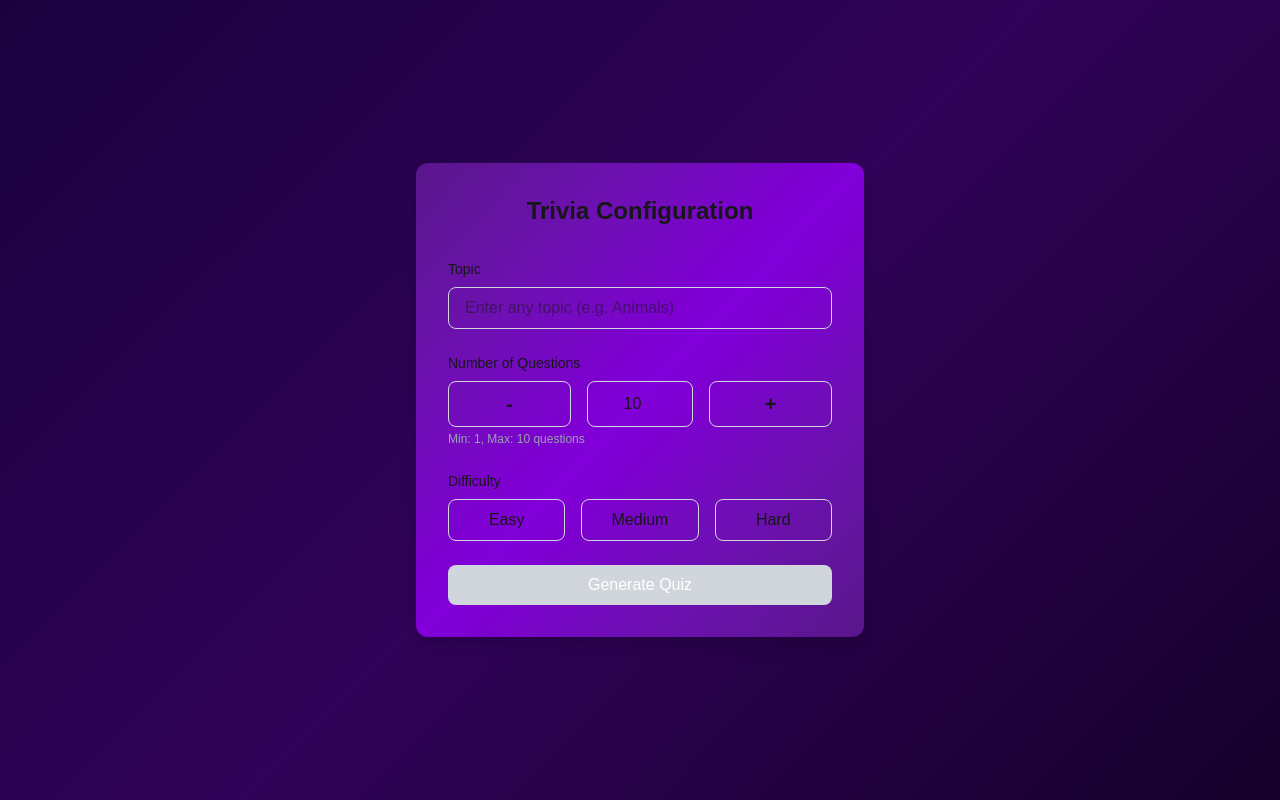
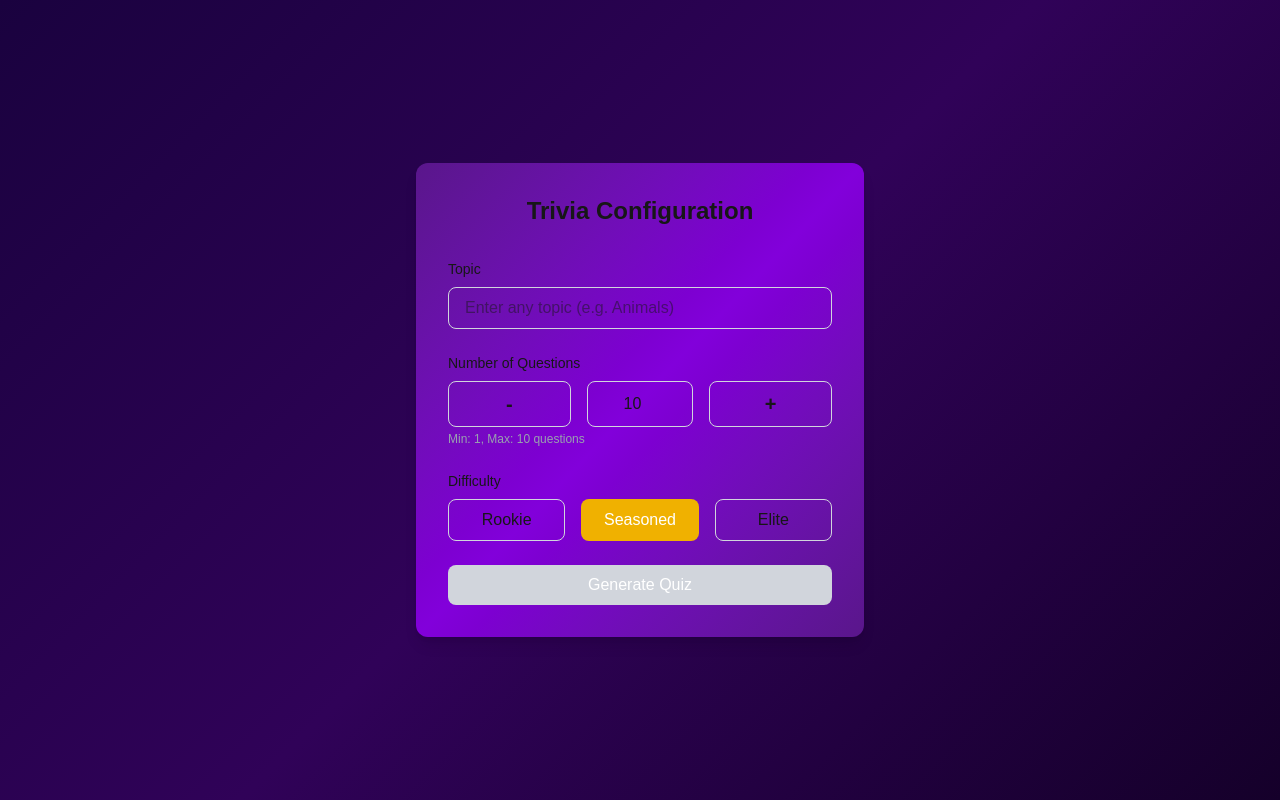
Before and after one commit to cobrauf/trivia-llm2, a Next.js app: page / in a window 1280 px wide. Built offline with nearby package versions, Linux system fonts and the light colour scheme.

Commit message:
changed difficulty level words

```diff
--- a/src/components/DifficultySelector.tsx
+++ b/src/components/DifficultySelector.tsx
@@ -1,15 +1,20 @@
 type Difficulty = "easy" | "medium" | "hard";
+import { QUIZ_CONSTANTS, DifficultyLevel } from "@/constants/quiz";
 
 interface DifficultySelectorProps {
-  value: Difficulty;
-  onChange: (value: Difficulty) => void;
+  value: DifficultyLevel;
+  onChange: (value: DifficultyLevel) => void;
 }
 
 export function DifficultySelector({
   value,
   onChange,
 }: DifficultySelectorProps) {
-  const difficulties: Difficulty[] = ["easy", "medium", "hard"];
+  const difficulties: DifficultyLevel[] = [
+    QUIZ_CONSTANTS.DIFFICULTY_LEVELS.ROOKIE,
+    QUIZ_CONSTANTS.DIFFICULTY_LEVELS.SEASONED,
+    QUIZ_CONSTANTS.DIFFICULTY_LEVELS.ELITE,
+  ];
 
   return (
     <div className="w-full">
```
